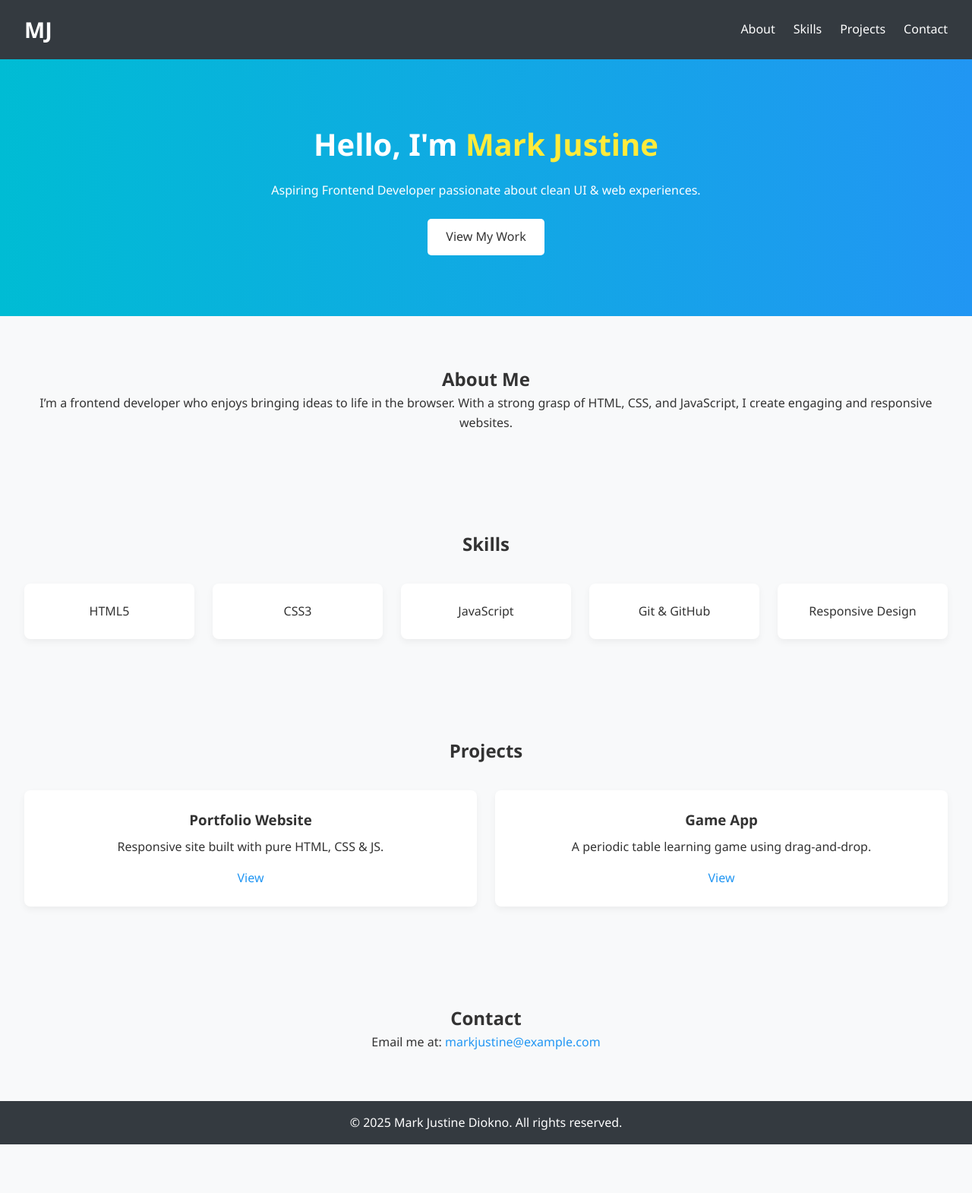
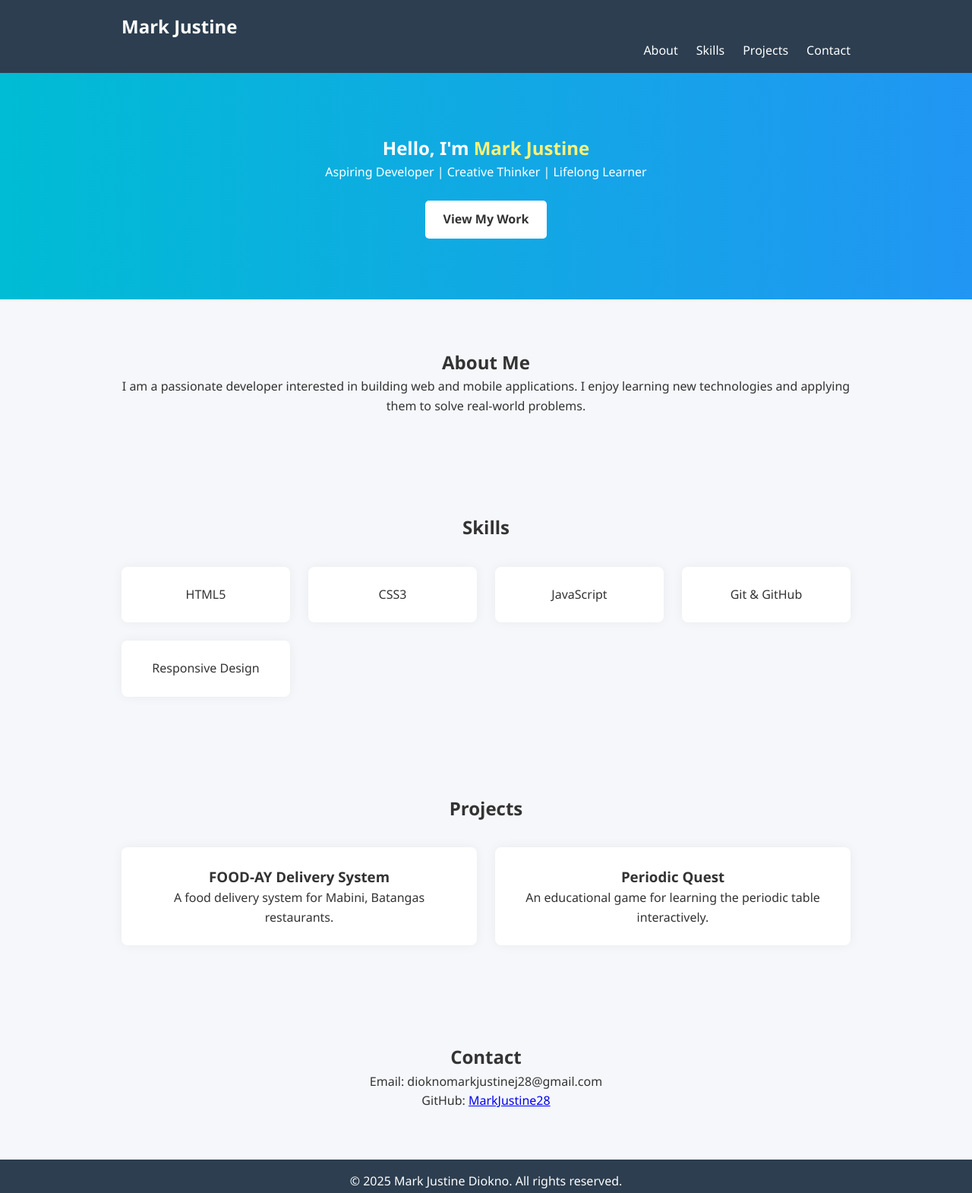
Before and after one commit to MarkJustine28/portfolio-website, a plain HTML site: page index.html in a window 1280 px wide. Shown: the whole page at 76% size. Before the commit the page ends 1506 px from the top, so only its background shows below. Drawn offline with Linux system fonts and the light colour scheme.

Commit message:
Updated UI with external CSS and JS

```diff
--- a/index.html
+++ b/index.html
@@ -1,42 +1,47 @@
 <!DOCTYPE html>
 <html lang="en">
+
 <head>
-  <meta charset="UTF-8" />
-  <meta name="viewport" content="width=device-width, initial-scale=1.0"/>
-  <title>Mark Justine's Portfolio</title>
-  <link rel="stylesheet" href="style.css"/>
+  <meta charset="UTF-8">
+  <meta name="viewport" content="width=device-width, initial-scale=1.0">
+  <title>Mark Justine | Portfolio</title>
+  <link rel="stylesheet" href="style.css">
 </head>
+
 <body>
-
   <header>
     <nav class="navbar">
-      <h1 class="logo">MJ</h1>
+      <div class="container">
+        <h1 class="logo">Mark Justine</h1>
         <ul class="nav-links">
           <li><a href="#about">About</a></li>
           <li><a href="#skills">Skills</a></li>
           <li><a href="#projects">Projects</a></li>
           <li><a href="#contact">Contact</a></li>
         </ul>
+      </div>
     </nav>
   </header>
 
   <section class="hero">
     <div class="hero-content">
       <h2>Hello, I'm <span>Mark Justine</span></h2>
-      <p>Aspiring Frontend Developer passionate about clean UI & web experiences.</p>
+      <p>Aspiring Developer | Creative Thinker | Lifelong Learner</p>
       <a href="#projects" class="btn">View My Work</a>
     </div>
   </section>
 
-  <section id="about" class="section about">
+  <section id="about" class="section">
+    <div class="container">
       <h2>About Me</h2>
       <p>
-      I’m a frontend developer who enjoys bringing ideas to life in the browser.
-      With a strong grasp of HTML, CSS, and JavaScript, I create engaging and responsive websites.
+        I am a passionate developer interested in building web and mobile applications. I enjoy learning new technologies and applying them to solve real-world problems.
       </p>
+    </div>
   </section>
 
-  <section id="skills" class="section skills">
+  <section id="skills" class="section">
+    <div class="container">
       <h2>Skills</h2>
       <div class="skills-grid">
         <div class="skill-card">HTML5</div>
@@ -45,33 +50,40 @@
         <div class="skill-card">Git & GitHub</div>
         <div class="skill-card">Responsive Design</div>
       </div>
+    </div>
   </section>
 
-  <section id="projects" class="section projects">
+  <section id="projects" class="section">
+    <div class="container">
       <h2>Projects</h2>
       <div class="project-grid">
         <div class="project-card">
-        <h3>Portfolio Website</h3>
-        <p>Responsive site built with pure HTML, CSS & JS.</p>
-        <a href="#" target="_blank">View</a>
+          <h3>FOOD-AY Delivery System</h3>
+          <p>A food delivery system for Mabini, Batangas restaurants.</p>
         </div>
         <div class="project-card">
-        <h3>Game App</h3>
-        <p>A periodic table learning game using drag-and-drop.</p>
-        <a href="#" target="_blank">View</a>
+          <h3>Periodic Quest</h3>
+          <p>An educational game for learning the periodic table interactively.</p>
+        </div>
       </div>
     </div>
   </section>
 
-  <section id="contact" class="section contact">
+  <section id="contact" class="section">
+    <div class="container">
       <h2>Contact</h2>
-    <p>Email me at: <a href="mailto:markjustine@example.com">markjustine@example.com</a></p>
+      <p>Email: dioknomarkjustinej28@gmail.com</p>
+      <p>GitHub: <a href="https://github.com/MarkJustine28" target="_blank">MarkJustine28</a></p>
+    </div>
   </section>
 
   <footer>
+    <div class="container">
       <p>&copy; 2025 Mark Justine Diokno. All rights reserved.</p>
+    </div>
   </footer>
 
   <script src="script.js"></script>
 </body>
+
 </html>
--- a/script.js
+++ b/script.js
@@ -1,9 +1,8 @@
-// Smooth scroll or interactivity placeholder
-document.querySelectorAll('a[href^="#"]').forEach(anchor => {
-  anchor.addEventListener("click", function (e) {
+// Smooth scroll for all nav links
+document.querySelectorAll('.nav-links a').forEach(link => {
+  link.addEventListener('click', e => {
     e.preventDefault();
-    document.querySelector(this.getAttribute("href")).scrollIntoView({
-      behavior: "smooth"
-    });
+    const target = document.querySelector(link.getAttribute('href'));
+    target.scrollIntoView({ behavior: 'smooth' });
   });
 });
--- a/style.css
+++ b/style.css
@@ -6,121 +6,101 @@
 
 body {
   font-family: 'Segoe UI', sans-serif;
+  background: #f5f7fa;
+  color: #333;
   line-height: 1.6;
-  background-color: #f8f9fa;
-  color: #333;
   scroll-behavior: smooth;
 }
 
-header {
-  background: #343a40;
-  padding: 1rem 2rem;
-  position: sticky;
-  top: 0;
-  z-index: 10;
+.container {
+  max-width: 1000px;
+  margin: auto;
+  padding: 0 20px;
 }
 
 .navbar {
-  display: flex;
-  justify-content: space-between;
-  align-items: center;
+  background: #2c3e50;
+  padding: 1rem 0;
 }
 
 .logo {
-  color: #fff;
-  font-size: 1.8rem;
+  color: white;
+  font-size: 1.5rem;
 }
 
 .nav-links {
   list-style: none;
   display: flex;
+  justify-content: flex-end;
   gap: 1.5rem;
 }
 
-.nav-links li a {
-  color: #fff;
+.nav-links a {
+  color: white;
   text-decoration: none;
-  transition: color 0.3s;
+  font-weight: 500;
 }
 
-.nav-links li a:hover {
+.nav-links a:hover {
   color: #00bcd4;
 }
 
 .hero {
   background: linear-gradient(to right, #00bcd4, #2196f3);
-  color: #fff;
+  color: white;
   text-align: center;
   padding: 5rem 2rem;
 }
 
-.hero h2 {
-  font-size: 2.5rem;
-  margin-bottom: 1rem;
+.hero span {
+  color: #fff176;
 }
 
-.hero span {
-  color: #ffeb3b;
-}
-
-.hero .btn {
+.btn {
   display: inline-block;
   margin-top: 1.5rem;
-  padding: 0.7rem 1.5rem;
-  background: #fff;
+  padding: 0.75rem 1.5rem;
+  background: white;
   color: #333;
   border-radius: 5px;
   text-decoration: none;
-  transition: background 0.3s;
+  font-weight: bold;
 }
 
-.hero .btn:hover {
-  background: #ddd;
+.btn:hover {
+  background: #eee;
 }
 
 .section {
-  padding: 4rem 2rem;
+  padding: 4rem 0;
   text-align: center;
 }
 
-.skills-grid, .project-grid {
+.skills-grid,
+.project-grid {
   display: grid;
   gap: 1.5rem;
   grid-template-columns: repeat(auto-fit, minmax(200px, 1fr));
   margin-top: 2rem;
 }
 
-.skill-card, .project-card {
-  background: #fff;
+.skill-card,
+.project-card {
+  background: white;
   padding: 1.5rem;
   border-radius: 8px;
-  box-shadow: 0 4px 10px rgba(0,0,0,0.05);
-  transition: transform 0.3s;
+  box-shadow: 0 0 15px rgba(0, 0, 0, 0.05);
+  transition: transform 0.3s ease;
 }
 
-.skill-card:hover, .project-card:hover {
+.skill-card:hover,
+.project-card:hover {
   transform: translateY(-5px);
 }
 
-.project-card h3 {
-  margin-bottom: 0.5rem;
+footer {
+  background: #2c3e50;
+  color: white;
+  text-align: center;
+  padding: 1rem 0;
 }
-
-.project-card a {
-  display: inline-block;
-  margin-top: 1rem;
-  color: #2196f3;
-  text-decoration: none;
-}
-
-.contact a {
-  color: #2196f3;
-  text-decoration: none;
-}
-
-footer {
-  background: #343a40;
-  color: #fff;
-  padding: 1rem;
-  text-align: center;
-}
```
Lines whose indentation alone changed are shown as unchanged.
